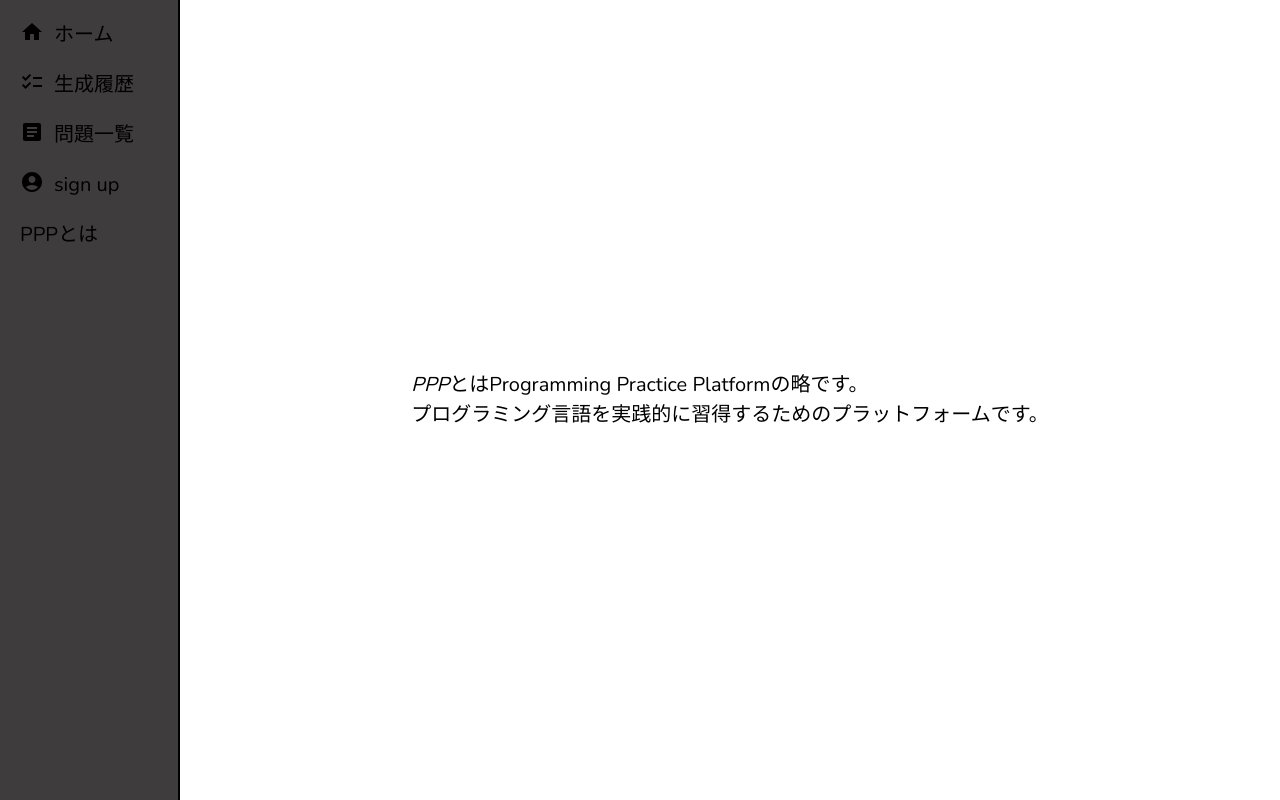
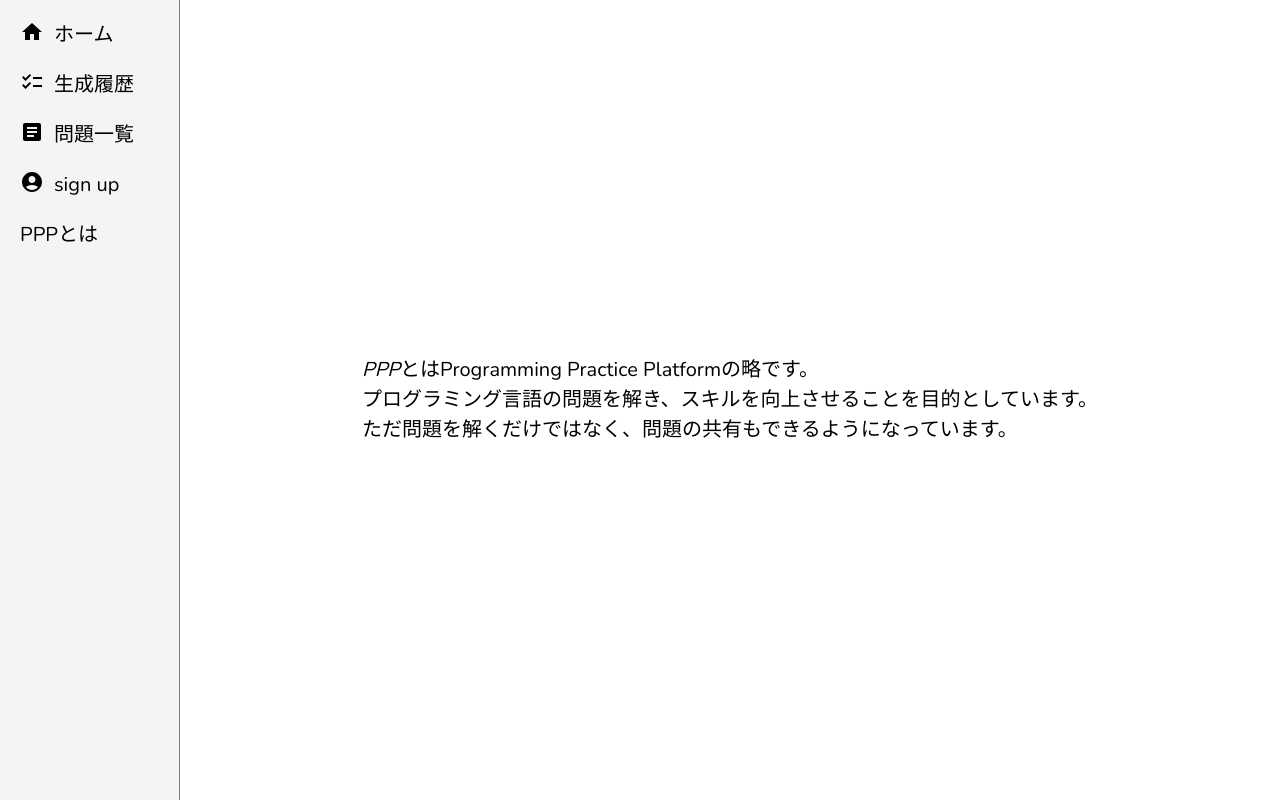
Before and after one commit to riku546/P3, a Next.js app in the folder client/: page /aboutPPP in a window 1280 px wide. Built offline with nearby package versions, Linux system fonts and the light colour scheme; no server answers; a web font is replaced by a local one.

Commit message:
画面のナビゲーションバーの色を変更

```diff
--- a/client/src/app/(selfMade)/aboutPPP/page.jsx
+++ b/client/src/app/(selfMade)/aboutPPP/page.jsx
@@ -23,7 +23,9 @@ const page = () => {
                     <span style={{ fontStyle: 'italic' }}>PPP</span>
                     とはProgramming Practice Platformの略です。
                     <br />
-                    プログラミング言語を実践的に習得するためのプラットフォームです。
+                    プログラミング言語の問題を解き、スキルを向上させることを目的としています。
+                    <br />
+                    ただ問題を解くだけではなく、問題の共有もできるようになっています。
                 </p>
             </main>
         </div>
--- a/client/src/app/(selfMade)/aboutPPP/page.module.css
+++ b/client/src/app/(selfMade)/aboutPPP/page.module.css
@@ -29,9 +29,9 @@
 }
 
 .nav{
-  border-right: 2px black solid;
+  border-right: 1px  gray solid;
   max-width: 180px;
-  background-color: rgba(14, 12, 12, 0.8);
+  background-color: rgb(243, 244, 246);
 }
 
 .input {
--- a/client/src/app/(selfMade)/practicedProblem/page.module.css
+++ b/client/src/app/(selfMade)/practicedProblem/page.module.css
@@ -18,9 +18,9 @@
 
 
 .nav{
-  border-right: 2px black solid;
+  border-right: 1px  gray solid;
   max-width: 180px;
-  background-color: rgba(14, 12, 12, 0.8);
+  background-color: rgb(243, 244, 246);
 }
 
 
--- a/client/src/app/(selfMade)/problem/page.jsx
+++ b/client/src/app/(selfMade)/problem/page.jsx
@@ -4,7 +4,6 @@ import DisplayProblemInfo from '@/components/selfMadeComponents/DisplayProblemIn
 import Nav from '@/components/selfMadeComponents/Nav'
 import ReviewDialog from '@/components/selfMadeComponents/ReviewDialog'
 import useProblem from '@/hooks/useProblem'
-import '@/app/pageLayout.css'
 import styles from './page.module.css'
 import React from 'react'
 import { Rating } from '@mui/material'
@@ -15,16 +14,16 @@ const page = () => {
     return (
         <div className={styles.container}>
             {/* パソコンとタブレットのときに表示される */}
-            <nav className="nav">
+            <nav className={styles.nav}>
                 <Nav />
             </nav>
 
             {/* スマホのときに表示される */}
-            <div className="hamburger-menu">
+            <div className={styles.hamburgerMenu}>
                 <HamburgerMenu />
             </div>
 
-            <main className="main-area">
+            <main className={styles.mainArea}>
                 <div className={styles.ratingArea}>
                     <div className={styles.expressRate}>
                         <Rating
--- a/client/src/app/(selfMade)/problem/page.module.css
+++ b/client/src/app/(selfMade)/problem/page.module.css
@@ -1,21 +1,58 @@
 .container {
-  width: 100%;
-  display: flex;
-  justify-content: center;
-  align-items: center;
-  height: 100vh;
+    width: 100%;
+    display: grid;
+    grid-template-columns: 180px 5fr;
+    height: 100vh;
 }
 
-.ratingArea{
-  width: 100%;
-  display: flex;
-  justify-content: end;
-  margin-bottom: 30px;
-  gap: 60px;
+.mainArea {
+    display: flex;
+    flex-direction: column;
+    justify-content: center;
+    align-items: center;
+    margin: 30px 0 0 30px;
 }
 
+.nav {
+    border-right: 1px gray solid;
+    max-width: 180px;
+    background-color: rgb(243, 244, 246);
+}
 
-.expressRate{
-  display: flex;
-  align-items: center;
+.hamburgerMenu {
+    display: none;
 }
+
+.ratingArea {
+    display: flex;
+    margin-bottom: 30px;
+    gap: 20px;
+}
+
+.expressRate {
+    display: flex;
+    align-items: center;
+}
+
+@media (max-width: 700px) {
+    .container {
+        display: flex;
+        justify-content: center;
+        align-items: center;
+        height: 100vh;
+    }
+
+    .nav {
+        border: none;
+        display: none;
+    }
+    .hamburgerMenu {
+        display: block;
+        position: fixed;
+        left: 20px;
+        top: 20px;
+    }
+    .hamburgerMenu:hover {
+        cursor: pointer;
+    }
+}
--- a/client/src/app/(selfMade)/problemList/page.module.css
+++ b/client/src/app/(selfMade)/problemList/page.module.css
@@ -1,43 +1,31 @@
-
 .container {
     width: 100%;
     display: grid;
     grid-template-columns: 180px 5fr;
-
 }
 
-.mainArea{
+.mainArea {
     display: flex;
     flex-direction: column;
     justify-content: center;
     align-items: center;
     margin: 30px 0 0 30px;
-
 }
 
-
-
-.nav{
-  border-right: 2px black solid;
+.nav {
+    border-right: 1px gray solid;
     max-width: 180px;
-  background-color: rgba(14, 12, 12, 0.8);
+    background-color: rgb(243, 244, 246);
 }
 
-
-
-.hamburgerMenu{
+.hamburgerMenu {
     display: none;
 }
-
-
-
-
 
 @media (max-width: 700px) {
     .container {
         display: flex;
         flex-direction: column;
-
     }
 
     .nav {
--- a/client/src/app/page.module.css
+++ b/client/src/app/page.module.css
@@ -24,9 +24,9 @@
 }
 
 .nav {
-    border-right: 2px black solid;
+    border-right: 1px  gray solid;
     max-width: 180px;
-    background-color: rgba(14, 12, 12, 0.8);
+    background-color: rgb(243, 244, 246);
 }
 
 .formArea {
--- a/client/src/components/selfMadeComponents/css/DisplayProblemInfo.module.css
+++ b/client/src/components/selfMadeComponents/css/DisplayProblemInfo.module.css
@@ -2,7 +2,7 @@
     display: flex;
     gap: 30px;
     flex-direction: column;
-    background-color: rgba(0, 0, 0, 0.1);
+    background-color: rgb(243, 244, 246);
     padding: 25px 40px;
     border: 2px solid gray;
     border-radius: 5px;
--- a/client/src/components/selfMadeComponents/css/ProblemList.module.css
+++ b/client/src/components/selfMadeComponents/css/ProblemList.module.css
@@ -10,7 +10,7 @@
     cursor: pointer;
     gap: 30px;
     justify-content: space-between;
-    background-color: rgba(0, 0, 0, 0.1);
+    background-color: rgb(243, 244, 246);
     padding: 15px;
     border: 2px solid gray;
     border-radius: 5px;
@@ -18,7 +18,7 @@
 }
 
 .problem:hover {
-    box-shadow: 0px 0px 46px -5px #4b4b4b;
+    box-shadow: 0px 0px 46px -5px #afaeae;
 }
 
 .ratingArea {
```
Lines whose indentation alone changed are shown as unchanged.
